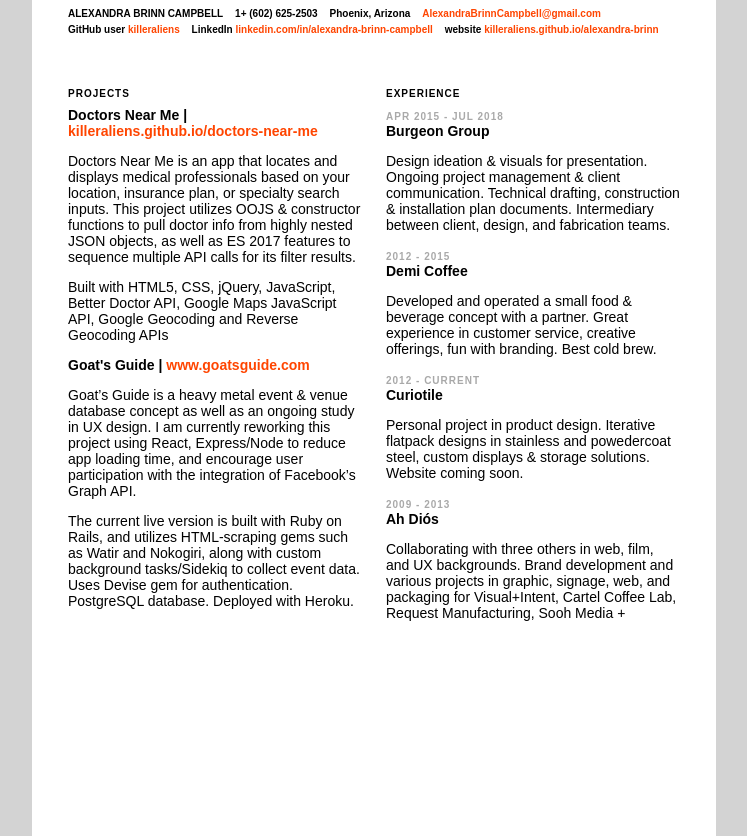
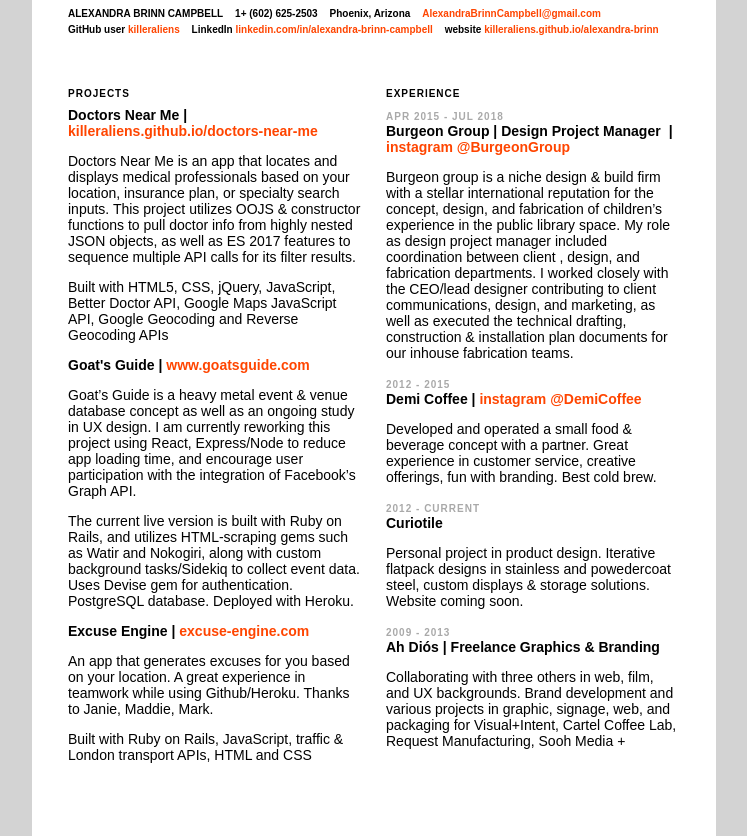
Before and after one commit to killeraliens/abc-cv, a React (Create React App) app: page / in a window 1280 px wide. Shown: the part 980-1816 px from the top of the page, without its empty margins (266-1013 px from the left). Built offline with nearby package versions, Linux system fonts and the light colour scheme.

Commit message:
text updates

```diff
--- a/src/App.js
+++ b/src/App.js
@@ -92,7 +92,7 @@
                 return(
                   <div className="experience" key={i}>
                     <SectionTitle className="date" title={exp.date} />
-                    <ProjectTitle title={exp.title} />
+                    <ProjectTitle title={exp.title} link={exp.insta} role={exp.role}/>
                     <SectionText text={exp.text} />
                   </div>
                 )
--- a/src/Contact.js
+++ b/src/Contact.js
@@ -2,7 +2,7 @@
 
 export default function Contact(props) {
   const inlineCircleImg = props.imgObj
-    ? <img src={props.img} className="inline-circle-img" alt={props.imgObj.ariaLabel}/>
+    ? <img src={props.img} className="inline-circle-img" alt={props.imgObj.alt}/>
     : null
 
   return(
--- a/src/ProjectTitle.js
+++ b/src/ProjectTitle.js
@@ -1,14 +1,17 @@
 import React from 'react';
 
-export default function ProjectTitle({title, link}) {
+export default function ProjectTitle({title, link, role}) {
+  const roleTitle = role
+    ? <span className="role">{' | ' + role}</span>
+    : null;
   const linkText = link
-    ? <React.Fragment>{' | '}<a href={link.href} target='_blank' rel="noopener noreferrer">{link.label}</a></React.Fragment>
+    ? <React.Fragment>{'| '}<a href={link.href} target='_blank' rel="noopener noreferrer">{link.label}</a></React.Fragment>
     : null;
 
 
   return(
     <div className="ProjectTitle">
-      <h3 >{title}{linkText}</h3>
+      <h3 >{title} {roleTitle}{linkText}</h3>
     </div>
   )
 }
--- a/src/SectionText.js
+++ b/src/SectionText.js
@@ -2,7 +2,7 @@
 
 export default function SectionText({text, className, imgObj, img}) {
   const inlineCircleImg = imgObj
-    ? <img src={img} className="inline-circle-img" alt={imgObj.ariaLabel}/>
+    ? <img src={img} className="inline-circle-img" alt={imgObj.alt}/>
     : null
   return(
     <p className={`SectionText ${className}`}>{inlineCircleImg}{text}</p>
--- a/src/store.js
+++ b/src/store.js
@@ -10,11 +10,11 @@
     'Figma', 'Whimsical', 'Mindnode', 'AutoCad', 'user interviews & testing',
     'branding & creative content'
   ],
-  intro: "Hi, I'm Alexandra - AKA Ali. This is my CV",
-  about: "Fullstack web developer coming from a background in industrial design and graphics. \
+  intro: "Alexandra Campbell - AKA Ali. Designer gone full stack web developer.",
+  about: "Dedicated programmer coming from a background in industrial design and graphics. \
   I love scripting digital experiences for people and can offer a range of both creative and technical skills. \
   Always ready to work with any new tools for the job.",
-  profileImg: {src: "../assets/alexandra-brinn-profile.jpg", alt: "Portrait of Alexandra"},
+  profileImg: {src: "./assets/alexandra-brinn-profile.jpg", alt: "Portrait of Alexandra"},
   contactArr: [
     "ALEXANDRA BRINN CAMPBELL", "1+ (602) 625-2503", "Phoenix, Arizona",
     {href: 'mailto:AlexandraBrinnCampbell@gmail.com', label: 'AlexandraBrinnCampbell@gmail.com', targetBlank: false},
@@ -22,6 +22,7 @@
     {preLabel: "LinkedIn", href:'https://linkedin.com/in/alexandra-brinn-campbell', label: 'linkedin.com/in/alexandra-brinn-campbell', targetBlank: true} ,
     {preLabel: 'website', href: 'https://killeraliens.github.io/alexandra-brinn/', label:'killeraliens.github.io/alexandra-brinn', targetBlank: true}
   ],
+  website: {preLabel: 'website', href: 'https://killeraliens.github.io/alexandra-brinn/', label:'killeraliens.github.io/alexandra-brinn', targetBlank: true},
   projects: [
     {
       title: "Doctors Near Me",
@@ -43,7 +44,14 @@
         PostgreSQL database. Deployed with Heroku.",
       link: {href: "http://www.goatsguide.com", label: "www.goatsguide.com"},
       github: {href: "https://github.com/killeraliens/goats-guide", label: "github.com/killeraliens/goats-guide"}
-    }
+    },
+    {
+      title: "Excuse Engine",
+      text: "An app that generates excuses for you based on your location. A great experience in teamwork while using Github/Heroku. Thanks to Janie, Maddie, Mark.",
+      stack: "Built with Ruby on Rails, JavaScript, traffic & London transport APIs, HTML and CSS",
+      link: {href: "http://www.excuse-engine.com/", label: "excuse-engine.com"},
+      github: {href: "https://github.com/maddielewis/excuse-engine", label: "github.com/maddielewis/excuse-engine"}
+    },
   ],
   courses: [
     {title: "Thinkful JavaScript Node Coding Bootcamp", date: "May 2019 - Curr"},
@@ -56,8 +64,7 @@
       date: 'Apr 2015 - Jul 2018',
       title: 'Burgeon Group',
       role: 'Design Project Manager',
-      text: 'Design ideation & visuals for presentation. Ongoing project management & client communication. \
-      Technical drafting, construction & installation plan documents. Intermediary between client, design, and fabrication teams. ',
+      text: 'Burgeon group is a niche design & build firm with a stellar international reputation for the concept, design, and fabrication of children’s experience in the public library space. My role as design project manager included coordination between  client , design, and fabrication departments.  I worked closely with the CEO/lead designer contributing to client communications, design, and marketing, as well as executed the technical drafting, construction & installation plan documents for our inhouse fabrication teams.',
       insta: {href: 'https://www.instagram.com/burgeongroup/', label: 'instagram @BurgeonGroup'}
     },
     {
```
